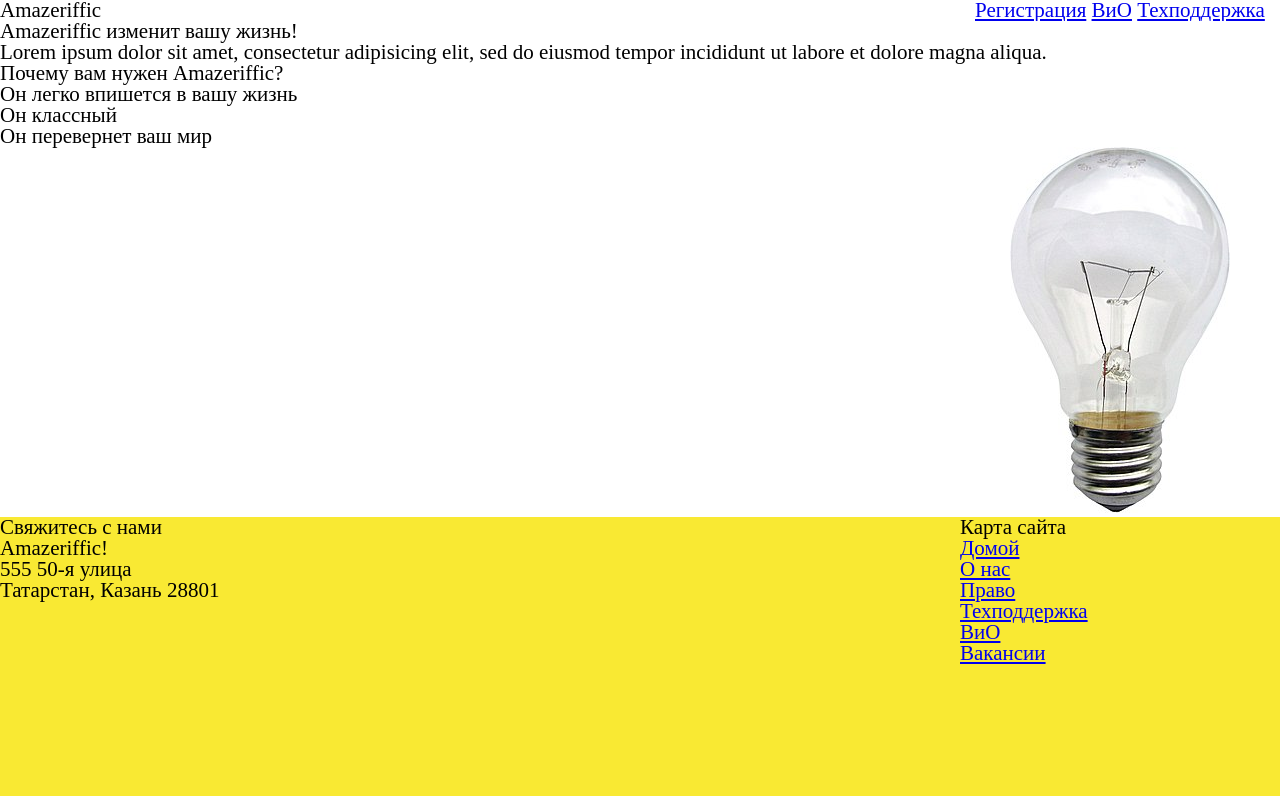
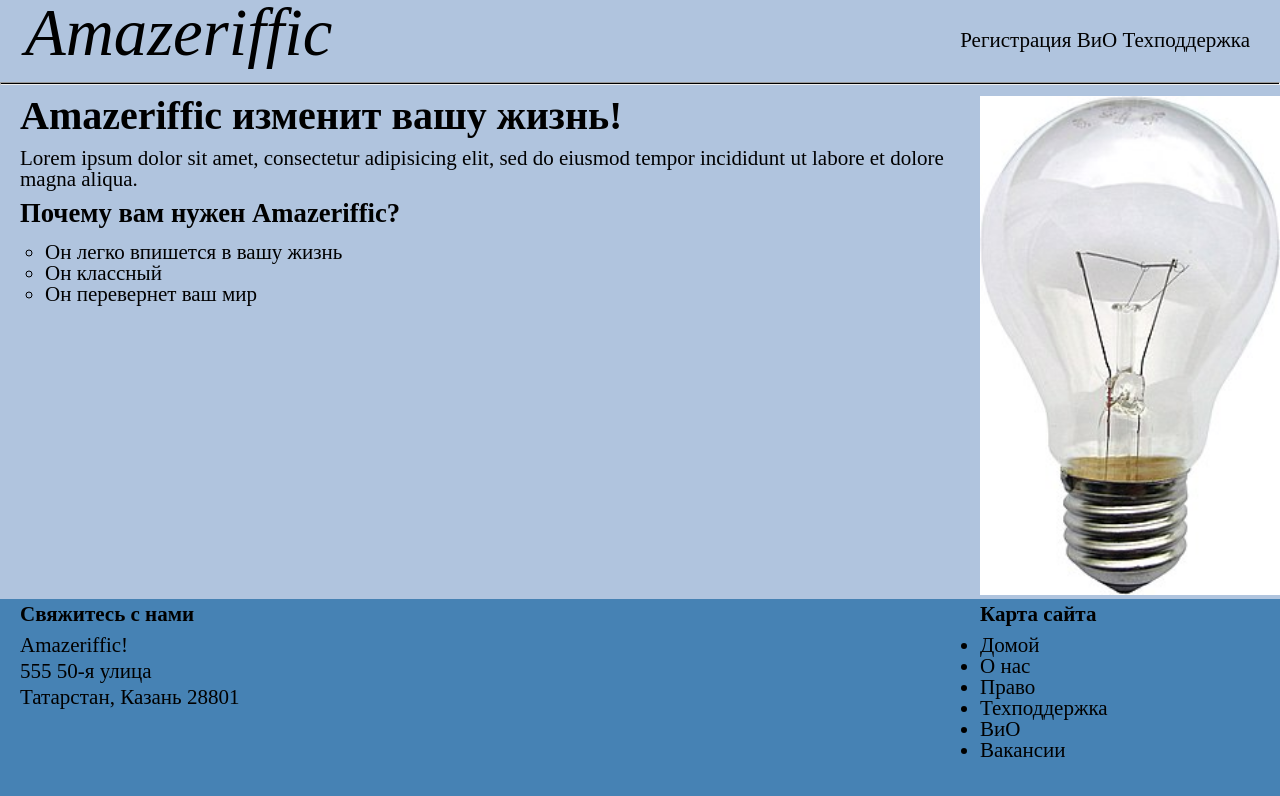
Before and after one commit to MingazovDR/web-programming, a plain HTML site: page index.html in a window 1280 px wide. Drawn offline with Linux system fonts and the light colour scheme.

Commit message:
stylized

```diff
--- a/index.html
+++ b/index.html
@@ -1,6 +1,8 @@
 <!DOCTYPE html>
 <html lang="en">
 <head>
+    <meta charset=UTF-8>
+    <meta name=viewport content=width=device-width, initial-scale=1.0>
     <title>Amazeriffic</title>
     <link rel="stylesheet" type="text/css" href="reset.css">
     <link rel="stylesheet" type="text/css" href="style.css">
@@ -11,25 +13,28 @@
         <h1>Amazeriffic</h1>
         <nav>
             <a href="#">Регистрация</a>
-            <a href="#">ВиО</a>
+            <a href="faq.html">ВиО</a>
             <a href="#">Техподдержка</a>
         </nav>
 	</div>
     </header>
     <main>
+	<div class="line"><hr></div>
+		<div class="lightbukb">
+			<img src="lightbukb.png" alt="Изображение лампочки" width="300">
+		</div>
 	<div class="description">
-		<h2>Amazeriffic изменит вашу жизнь!</h2>
-		<p>Lorem ipsum dolor sit amet, consectetur adipisicing elit, sed do eiusmod tempor incididunt ut labore et dolore magna aliqua.</p>
+		<h2>Amazeriffic изменит вашу жизнь!</h2><br><br>
+		<p>Lorem ipsum dolor sit amet, consectetur adipisicing elit, sed do eiusmod tempor incididunt ut labore et dolore magna aliqua.</p><wbr>
 		<h3>Почему вам нужен Amazeriffic?</h3>
-		<ul>
+		<ul type="circle">
+			<wbr>
 			<li>Он легко впишется в вашу жизнь</li>
 			<li>Он классный</li>
 			<li>Он перевернет ваш мир</li>
 		</ul>
 	</div>
-		<div class="lightbukb">
-			<img src="lightbukb.png" alt="Изображение лампочки" width="220">
-		</div>
+
     </main>
     <footer>
 	<div class="container">
--- a/reset.css
+++ b/reset.css
@@ -26,9 +26,6 @@ footer, header, hgroup, menu, nav, section {
 body {
 	line-height: 1;
 }
-ol, ul {
-	list-style: none;
-}
 blockquote, q {
 quotes: none;
 }
--- a/style.css
+++ b/style.css
@@ -1,36 +1,96 @@
 body {
-background: #f9e933;
+	background: #4682B4;
 }
 header, main, footer {
 	min-width: 855px;
 	font-size: 21px;
-
 }
 header .container, main .container, footer .container {
 	margin: auto;
 }
 header {
-background: white;
+	background: #B0C4DE;
 	overflow: hidden;
+}
+header nav {
+	float: right;
+	margin: 30px 30px 0 0;
+}
+header a {
+	text-decoration: none; /* Отменяем подчеркивание у ссылки */
+	color: black;
+}
+header a:visited { /* Цвет посещенных ссылок */
+	color: #000080;
+}
+header a:active { /* Цвет активных ссылок */
+	color: #000080;
 }
 header h1 {
 	float: left;
+	margin-left:25px;
 	width: 700px;
+	font-size: 50pt;
+	font-style: italic;
+	margin-bottom:5px;
 }
-header nav {
-float: right;
-width: 305px;
+hr {
+    background-color: black; /* Цвет линии */
+    height: 1px; /* Толщина линии */
 }
 main {
-background: white;
+	background: #B0C4DE;
 	overflow: auto;
 }
+main p{
+    margin-top: 10px;
+    margin-bottom: 10px;
+}
+main h2 {
+	float: left;
+	font-size: 30pt;
+	font-weight: bold;
+}
+main h3{
+    float: left;
+    font-size: 20pt;
+    font-weight: bold;
+}
+main ul {
+	margin-left: 25px;
+}
 main .description {
-float: left;
+	margin-left: 20px;
 }
 main .lightbukb {
 	float: right;
-margin-right:50px;
+}
+footer {
+    color: black;
+}
+footer h5{
+    margin-left: 20px;
+    font-weight: bold;
+    margin-top: 5px;
+    margin-bottom: 10px;
+}
+footer p{
+    margin-left: 20px;
+    margin-top: 5px;
+}
+footer ul {
+	margin-left:20px;
+}
+footer a {
+	text-decoration: none;
+	color: black;
+}
+footer a:visited {
+    color: #000080; /* Цвет посещенных ссылок */
+}
+
+footer a:active {
+    color: #000080; /* Цвет активных ссылок */
 }
 footer .contact {
 	float: left;
```
Lines whose indentation alone changed are shown as unchanged.
